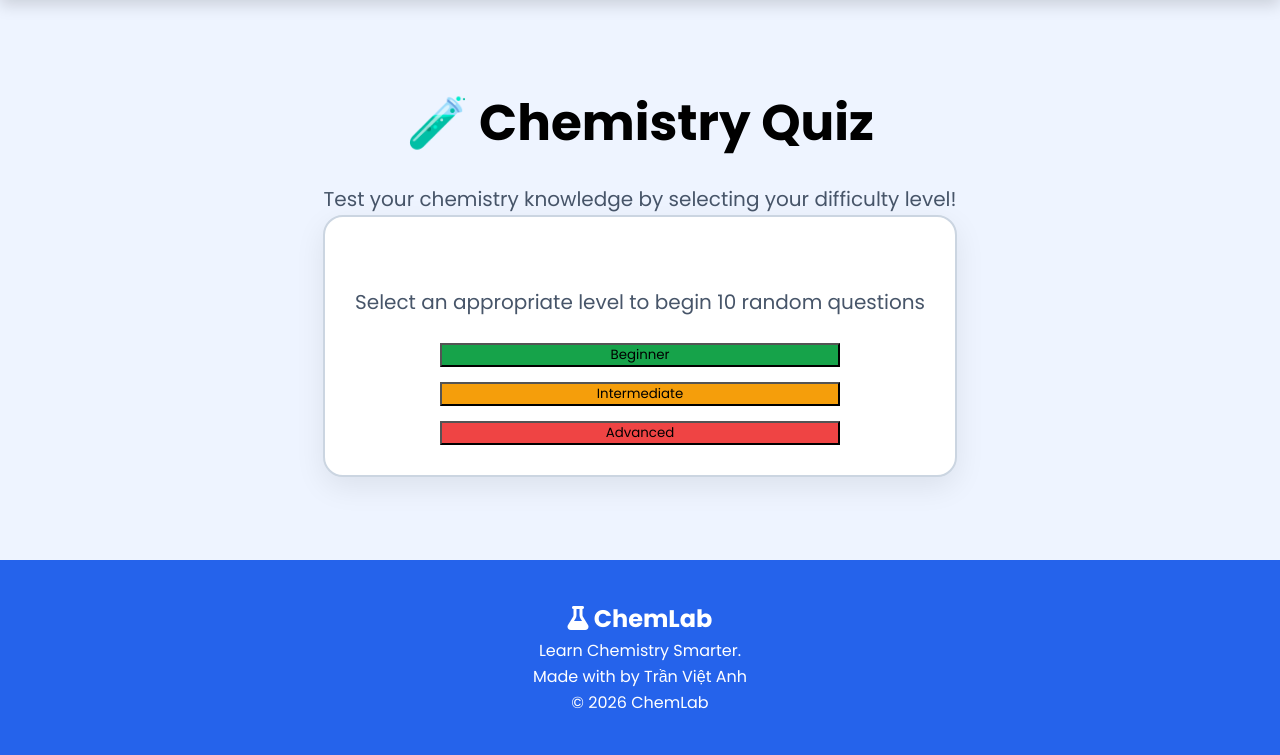
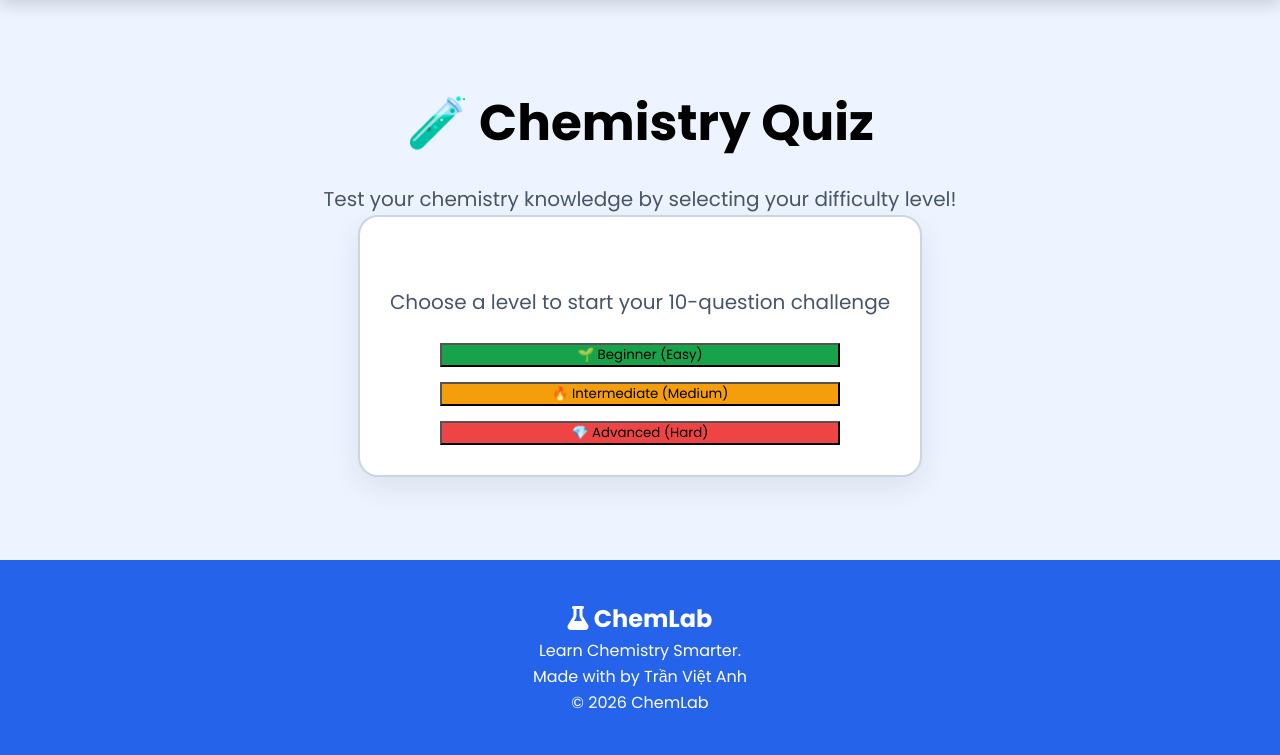
Before and after one commit to tranvietanh25052010-sys/Chemistrylab_VAnh, a Flask app: page /quiz in a window 1280 px wide. Shown: the part 80-835 px from the top of the page. Run offline with Flask 3, Linux system fonts and the light colour scheme; the visitor is signed in with stand-in values (Sample User, id 1).

Commit message:
Update quiz.html

```diff
--- a/templates/quiz.html
+++ b/templates/quiz.html
@@ -11,13 +11,13 @@ Chemistry Quiz
 
   <!-- MÀN HÌNH CHỌN CẤP ĐỘ -->
   <div id="level-screen" class="quiz-box">
-    <h2>Chọn Cấp Độ Thử Thách</h2>
-    <p style="margin-bottom: 25px; color: var(--text-muted);">Select an appropriate level to begin 10 random questions</p>
+    <h2>Select Difficulty Level</h2>
+    <p style="margin-bottom: 25px; color: var(--text-muted);">Choose a level to start your 10-question challenge</p>
 
     <div style="display: flex; flex-direction: column; gap: 15px; max-width: 400px; margin: 0 auto;">
-      <button onclick="selectLevel('beginner')" class="quiz-btn" style="background: var(--success);">Beginner</button>
-      <button onclick="selectLevel('intermediate')" class="quiz-btn" style="background: var(--warning);">Intermediate</button>
-      <button onclick="selectLevel('advanced')" class="quiz-btn" style="background: var(--danger);">Advanced</button>
+      <button onclick="selectLevel('beginner')" class="quiz-btn" style="background: var(--success);">🌱 Beginner (Easy)</button>
+      <button onclick="selectLevel('intermediate')" class="quiz-btn" style="background: var(--warning);">🔥 Intermediate (Medium)</button>
+      <button onclick="selectLevel('advanced')" class="quiz-btn" style="background: var(--danger);">💎 Advanced (Hard)</button>
     </div>
   </div>
 
@@ -39,7 +39,7 @@ Chemistry Quiz
       <span id="final-score"></span>
     </div>
     <p id="comment" style="font-size: 18px; color: var(--text-soft); margin-bottom: 25px;"></p>
-    <button onclick="resetQuiz()" class="quiz-btn">Select a Different Level</button>
+    <button onclick="resetQuiz()" class="quiz-btn">Choose Another Level</button>
   </div>
 </section>
 
@@ -50,11 +50,10 @@ let currentQ = 0;
 let score = 0;
 
 function selectLevel(level) {
-  // Gọi hàm lấy câu hỏi theo cấp độ từ questions.js
   questions = getQuestionsByLevel(level, 10);
 
   if (questions.length === 0) {
-    alert("There are no questions for this level; please check the questions.js file!");
+    alert("No questions found for this level. Please check questions.js!");
     return;
   }
 
@@ -78,7 +77,7 @@ function showQuestion() {
 
   q.options.forEach((opt, idx) => {
     const btn = document.createElement('div');
-    btn.className = 'option'; // Khớp với class đã được định nghĩa sẵn trong CSS chung của bạn
+    btn.className = 'option';
     btn.textContent = opt;
     btn.onclick = () => selectAnswer(idx, q.answer);
     optionsContainer.appendChild(btn);
@@ -89,7 +88,6 @@ function selectAnswer(selected, correct) {
   const opts = document.querySelectorAll('.option');
   opts.forEach(o => o.classList.add('disabled'));
 
-  // Tô màu đáp án đúng và sai dựa vào class .correct và .wrong có sẵn trong CSS của bạn
   opts[correct].classList.add('correct');
   if(selected !== correct) {
     opts[selected].classList.add('wrong');
@@ -113,10 +111,10 @@ function showResult() {
   document.getElementById('final-score').textContent = `${score} / ${questions.length}`;
 
   let comment;
-  if(percent >= 90) comment = "🌟 Excellent! You are a true Chemistry master!";
-  else if(percent >= 70) comment = "👍 Well done! Your knowledge is very solid!";
-  else if(percent >= 50) comment = "🙂 Keep it up! Just a little more review and it’ll be perfect!";
-  else comment = "💪 Don’t get discouraged! Give it another try to achieve a better result!";
+  if(percent >= 90) comment = "🌟 Excellent! You're a chemistry pro!";
+  else if(percent >= 70) comment = "👍 Great job! Solid knowledge!";
+  else if(percent >= 50) comment = "🙂 Good effort! Keep practicing!";
+  else comment = "💪 Don't give up! Review and try again!";
 
   document.getElementById('comment').textContent = comment;
 }
```
